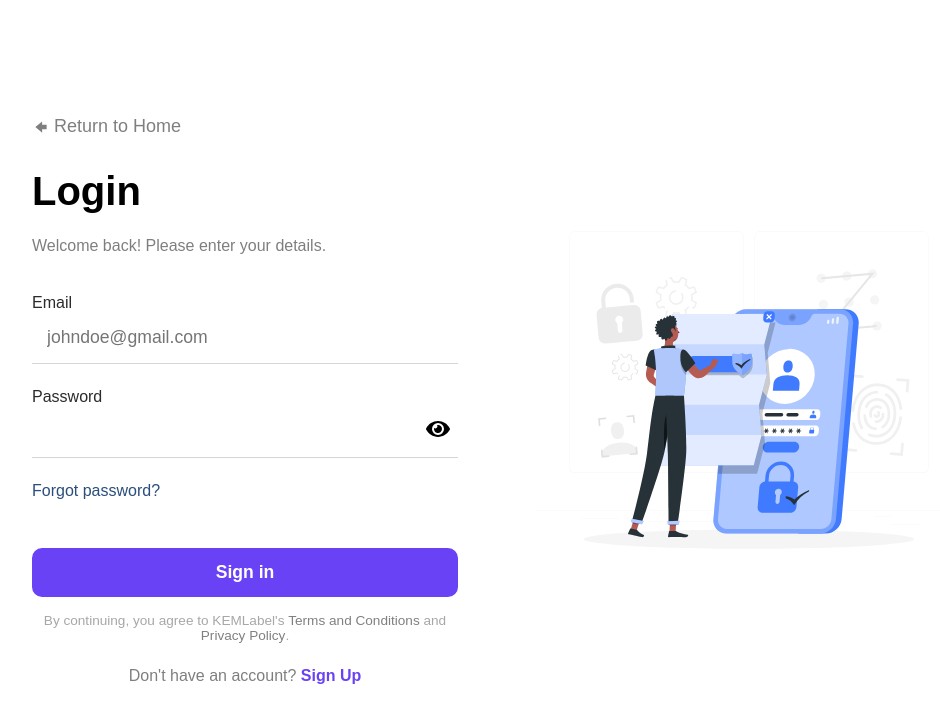
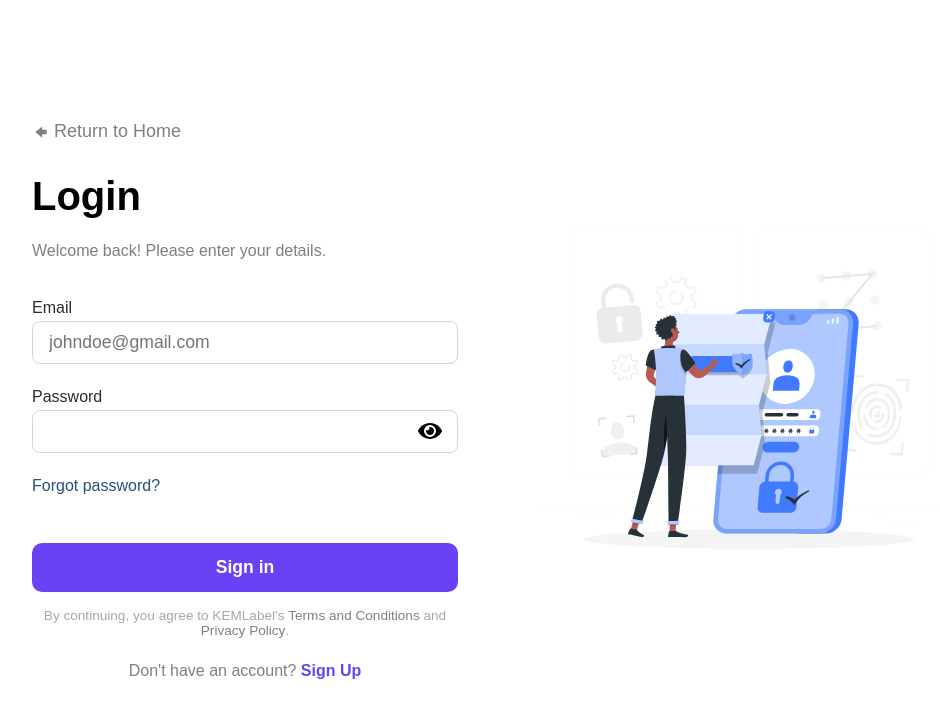
Before and after one commit to KEMLabels/KEMLabels, a React (Create React App) app in the folder frontend/: page /signin in a window 1280 px wide. Shown: the top 722 px of the page, without its empty margins (143-1083 px from the left). Built offline with nearby package versions, Linux system fonts and the light colour scheme; a web font is replaced by a local one.

Commit message:
changed ui for input fields to have border on all sides

```diff
--- a/frontend/src/styles/Field.css
+++ b/frontend/src/styles/Field.css
@@ -24,6 +24,7 @@
   font-weight: 400;
   color: #2b2b2b;
   width: 100%;
+  margin-bottom: 0.25rem;
 }
 
 .fieldContainer .fieldLabel.optional span {
@@ -38,10 +39,10 @@
   font-weight: 300;
   color: black;
   background: transparent;
-  padding: 15px;
+  padding: 0.625rem 1rem;
   width: 100%;
-  border: none;
-  border-bottom: solid 1px rgba(46, 48, 53, 0.2);
+  border: solid 1px rgba(46, 48, 53, 0.2);
+  border-radius: 0.5rem;
   outline: none;
   -webkit-transition: all ease-in-out 0.3s;
   -moz-transition: all ease-in-out 0.3s;
@@ -63,7 +64,7 @@
 }
 
 .fieldContainer .fieldInput:focus {
-  border-bottom: solid 1px var(--primaryColor);
+  border-color: var(--infoColor);
 }
 
 .fieldContainer .fieldInput.disabled {
@@ -75,9 +76,10 @@
 }
 
 .fieldContainer .passwordIcon {
-  font-size: 24px;
+  display: flex;
+  font-size: 1.5rem;
   color: black;
-  margin-left: -2rem;
+  margin-left: -2.5rem;
   cursor: pointer;
 }
 
@@ -99,6 +101,7 @@
   }
   .fieldContainer .passwordIcon {
     font-size: 1.25rem;
+    margin-left: -2rem;
   }
   .fieldContainer .fieldInput.shortField {
     width: 100%;
--- a/frontend/src/styles/LoadCredits.css
+++ b/frontend/src/styles/LoadCredits.css
@@ -11,7 +11,7 @@
   padding: 1rem 2rem;
   border: solid 2px #cdcdcd;
   gap: 1rem;
-  border-radius: 0.25rem;
+  border-radius: 0.5rem;
   cursor: pointer;
   -webkit-transition: all ease-in-out 0.1s;
   -moz-transition: all ease-in-out 0.1s;
```
